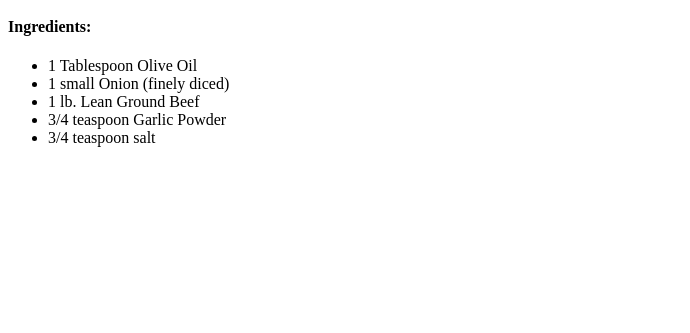
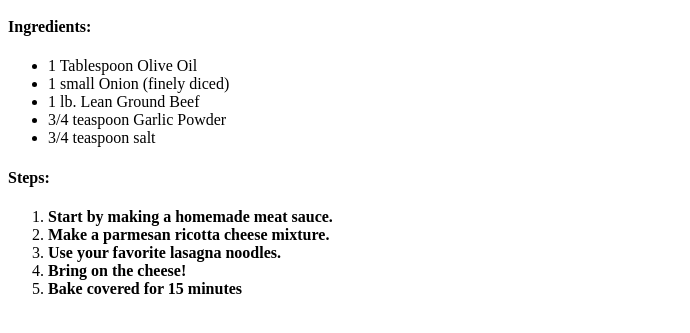
Before and after one commit to kalidrio/odin-recipes, a plain HTML site: page recipes/lasagna.html in a window 1280 px wide. Shown: the part 101-434 px from the top of the page, without its empty margins (0-690 px from the left). Drawn offline with Linux system fonts and the light colour scheme.

Commit message:
Add lasagna main steps

```diff
--- a/recipes/lasagna.html
+++ b/recipes/lasagna.html
@@ -18,6 +18,14 @@
 		<li>3/4 teaspoon Garlic Powder</li>
 		<li>3/4 teaspoon salt</li>
 	</ul>
+	<h4>Steps:</h4>
+	<ol>
+		<li><b>Start by making a homemade meat sauce.</b></li>
+		<li><b>Make a parmesan ricotta cheese mixture.</b></li>
+		<li><b>Use your favorite lasagna noodles.</b></li>
+		<li><b>Bring on the cheese!</b></li>
+		<li><b>Bake covered for 15 minutes</b></li>
+	</ol>
 </body>
 
 </html>
```
